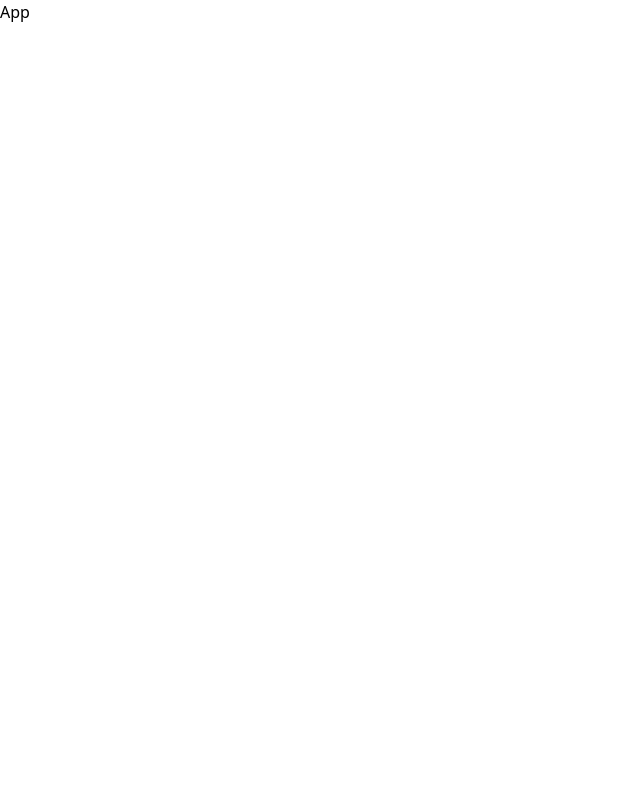
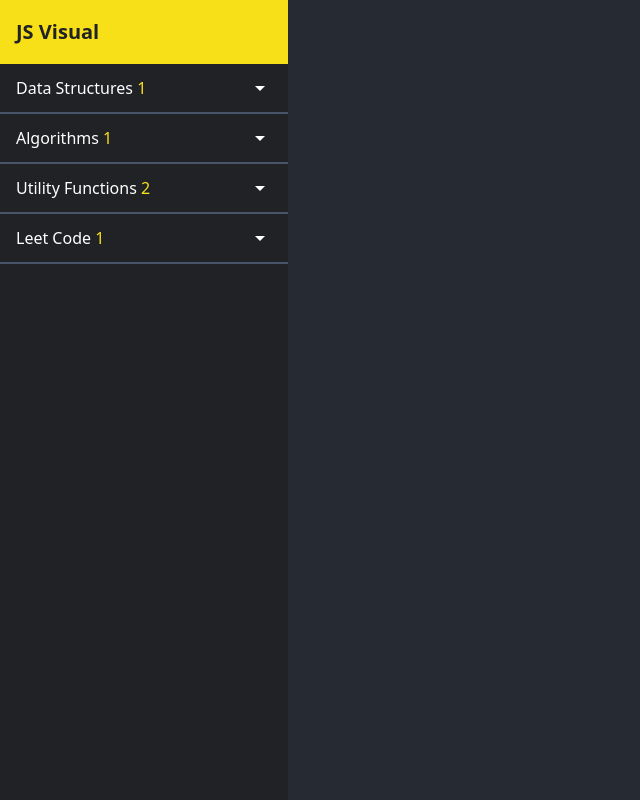
Before and after one commit to toekneeyou/doing-things-with-javascript, a React app: page / in a window 1280 px wide. Shown: the whole page, without its empty margins (0-640 px from the left). Built offline with nearby package versions, Linux system fonts and the light colour scheme.

Commit message:
finish Navigation component

```diff
--- a/src/App.tsx
+++ b/src/App.tsx
@@ -1,7 +1,19 @@
-import React from "react";
-
+import { classnames } from "./util/classnames";
 import "./main.css";
+import Navigation from "./features/navigation/Navigation";
+import { Outlet } from "react-router-dom";
 
 export default function App() {
-  return <div className="">App</div>;
+  return (
+    <div
+      className={classnames(
+        "bg-app-slate-blue h-screen w-full overflow-hidden text-white flex"
+      )}
+    >
+      <Navigation />
+      <main className="flex-grow">
+        <Outlet />
+      </main>
+    </div>
+  );
 }
--- /dev/null
+++ b/src/features/navigation/Navigation.tsx
@@ -0,0 +1,69 @@
+import { Link } from "react-router-dom";
+import { classnames } from "../../util/classnames";
+import { navRoutes } from "../../services/routes";
+import Accordion from "../../components/accordion/Accordion";
+
+export default function Navigation() {
+  return (
+    <nav className={classnames("navigation", "min-w-72 bg-app-dark-blue")}>
+      <h1
+        className={classnames(
+          "navigation__header",
+          "flex items-center h-16 px-4 text-xl font-bold text-app-dark-blue bg-app-yellow"
+        )}
+      >
+        <Link to="/">
+          <span className="">JS</span> Visual
+        </Link>
+      </h1>
+      <ul className={classnames("navigation__list", "h-full overflow-y-auto")}>
+        {navRoutes.map((route) => {
+          return (
+            <li
+              className={classnames(
+                "navigation__list__category",
+                "border-b-2 border-b-slate-600"
+              )}
+              key={route.category}
+            >
+              <Accordion
+                title={
+                  <h2>
+                    {route.category}{" "}
+                    <span className="text-app-yellow">
+                      {route.children.length}
+                    </span>
+                  </h2>
+                }
+              >
+                {route.children !== undefined && (
+                  <ul className="navigation__list__category__links">
+                    {route.children.map((child) => {
+                      return (
+                        <li
+                          className={classnames(
+                            "navigation__list__category__links__item",
+                            "bg-app-faded-blue h-12",
+                            "hover:bg-app-yellow hover:text-black"
+                          )}
+                          key={child.name}
+                        >
+                          <Link
+                            to={child.path}
+                            className="w-full h-full flex items-center pl-8 pr-4"
+                          >
+                            {child.name}
+                          </Link>
+                        </li>
+                      );
+                    })}
+                  </ul>
+                )}{" "}
+              </Accordion>
+            </li>
+          );
+        })}
+      </ul>
+    </nav>
+  );
+}
```
Also changed, not shown: src/index.tsx (+12 -3 lines).
